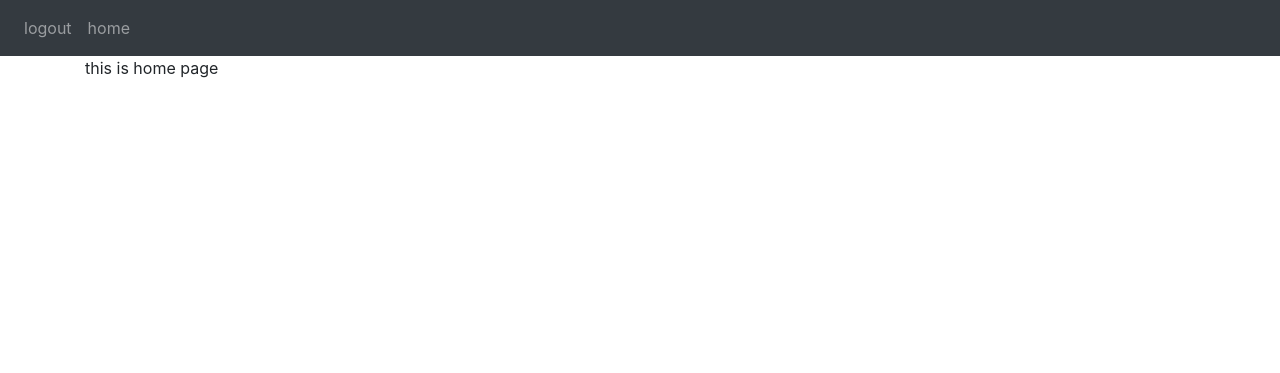
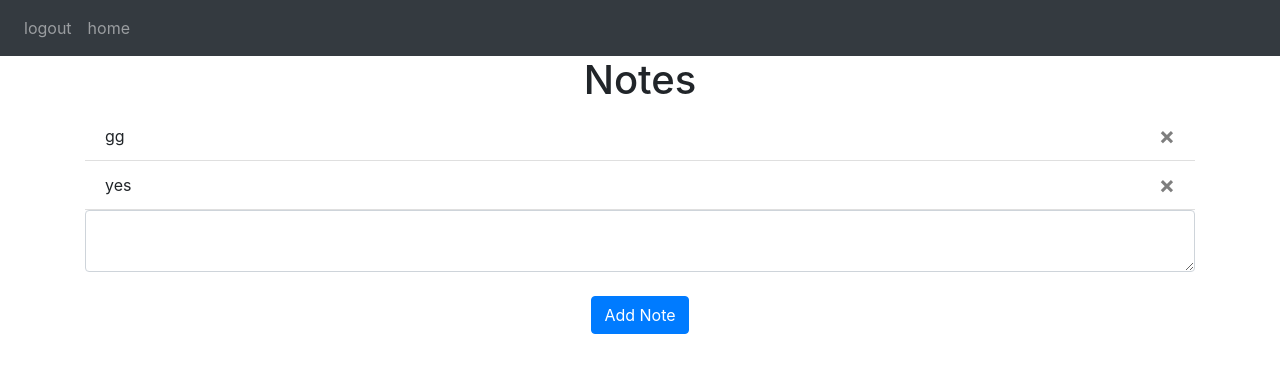
Before and after one commit to AZLIA-w/learnFlask, a Flask app: page / in a window 1280 px wide. Shown: the top 373 px of the page. Run offline with Flask 3, Linux system fonts and the light colour scheme; a user stored in the database is signed in; some libraries are stand-ins or nearby versions.

Commit message:
Project-Note done

```diff
--- a/website/_init_.py
+++ b/website/_init_.py
@@ -38,6 +38,8 @@ def create_app():
 
 
 
+
+
     return app
 
 # check database exists or not
--- a/website/templates/base.html
+++ b/website/templates/base.html
@@ -48,14 +48,14 @@
       {% if category == 'error' %}
       <div class="alert alert-danger alter-dismissable fade show" role="alert">
         {{ message }}
-        <button type="button" class="close" data-dismiss="alter">
+        <button type="button" class="close" data-dismiss="alert">
           <span aria-hidden="true">&times;</span>
         </button>
       </div>
       {% else %}
       <div class="alert alert-success alter-dismissable fade show" role="alert">
         {{ message }}
-        <button type="button" class="close" data-dismiss="alter">
+        <button type="button" class="close" data-dismiss="alert">
           <span aria-hidden="true">&times;</span>
         </button>
       </div>
@@ -87,5 +87,25 @@
     integrity="sha384-JZR6Spejh4U02d8jOt6vLEHfe/JQGiRRSQQxSfFWpi1MquVdAyjUar5+76PVCmYl"
     crossorigin="anonymous"
   ></script>
+
+  <!-- <script
+    type="text/javascript"
+    src="{{ url_for('static',filename = 'index.js')}}"
+  ></script> -->
+
+  {% block javascript %}
+    <script type="text/javascript">
+      function deleteNote(noteId) {
+        console.log("just in time whyyyyyyy?")
+  fetch("/delete-note", {
+    method: "POST",
+    body: JSON.stringify({ noteId: noteId }),
+  })
+  .then((_res) => {
+    window.location.href = "/";
+  });
+  }
+  </script>
+  {% endblock %}
 </body>
 </html>
--- a/website/templates/home.html
+++ b/website/templates/home.html
@@ -1,5 +1,24 @@
 {% extends "base.html" %}
 {% block title %} Home {% endblock %}
 {% block content %}
-    this is home page
+<h1 align = "center">Notes</h1>
+<ul class="list-group list-group-flush" id="notes">
+    {% for note in user.notes %}
+        <li class="list-group-item">
+            {{note.data}}
+            <button type="button" class="close" onClick="deleteNote({{note.id}})">
+                <span aria-hidden="true">&times;</span>
+            </button>
+
+        </li>
+    {% endfor %}
+</ul>
+<form method="POST">
+    <textarea name="note" id="note" class="form-control"></textarea>
+    <br/>
+    <div align = "center">
+        <button type="submit" class="btn btn-primary">Add Note</button>
+    </div>
+
+</form>
 {% endblock %}
--- a/website/viewes.py
+++ b/website/viewes.py
@@ -1,11 +1,36 @@
-from flask import Blueprint,render_template
+from flask import Blueprint,render_template,request,flash,jsonify
 from flask_login import login_required,current_user
+from .models import Note,db
+# use for delete note;cause note are sort as form,but json are recommanded
+import json
+
 
 views = Blueprint('views',__name__)
 
-@views.route('/')
+@views.route('/',methods = ['GET','POST'])
 # wont't show homepage if not login
 @login_required
 def home():
+    if request.method == 'POST':
+        note = request.form.get('note')
+        if len(note) < 1:
+            flash('Note is too short!',category='error')
+        else:
+            new_note = Note(data = note,user_id = current_user.id)
+            db.session.add(new_note)
+            db.session.commit()
+            flash('Note added',category='success')
     #check user login or not -> current_user
     return render_template("home.html",user = current_user)
+
+@views.route('/delete-note',methods= ['POST'])
+def delete_note():
+    note = json.loads(request.data)
+    noteId = note['noteId']
+    note = Note.query.get(noteId)
+    if note :
+        if note.user_id == current_user.id:
+            db.session.delete(note)
+            db.session.commit()
+    # 因为语法需求，返回空字典
+    return jsonify({})
```
Also changed, not shown: website/statics/index.js (added, +9 -0 lines), app.py (renamed from main.py), instance/database.db, website/models.py (line endings or trailing spaces).
